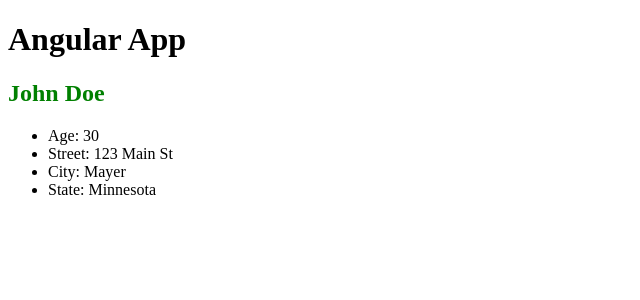
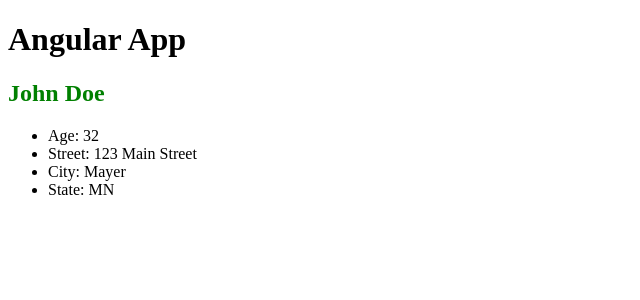
Before and after one commit to Cook1619/Angular-app-practice, an Angular app: page / in a window 1280 px wide. Shown: the top 300 px of the page, without its empty margins (0-640 px from the left). Built offline with nearby package versions, Linux system fonts and the light colour scheme.

Commit message:
Created a interface, mapped object which we can bring in and use whereever we please

```diff
--- a/src/app/components/user/user.component.html
+++ b/src/app/components/user/user.component.html
@@ -1,8 +1,8 @@
-<h2>{{ firstName }} {{lastName}}</h2>
+<h2>{{ user.firstName }} {{user.lastName}}</h2>
 
 <ul>
-  <li>Age: {{ age }}</li>
-  <li>Street: {{ address.street }}</li>
-  <li>City: {{ address.city }}</li>
-  <li>State: {{ address.state }}</li>
+  <li>Age: {{ user.age }}</li>
+  <li>Street: {{ user.address.street }}</li>
+  <li>City: {{ user.address.city }}</li>
+  <li>State: {{ user.address.state }}</li>
 </ul>
--- a/src/app/components/user/user.component.ts
+++ b/src/app/components/user/user.component.ts
@@ -1,5 +1,5 @@
 import { Component } from '@angular/core';
-import { userInfo } from 'os';
+import { User } from '../../models/User';
 
 @Component({
   selector: 'app-user',
@@ -8,52 +8,18 @@
 })
 
 export class UserComponent {
-  firstName: string;
-  lastName: string;
-  age: number;
-  address;
+  user: User;
 
-  foo: any;
-  hasKids: boolean;
-  // this makes the numberArray variable expect an array of numbers nothing else
-  numberArray: number[];
-  // same concept but with strings
-  stringArray: string[];
-  // can hold any values
-  mixedArray: any[];
-  // defining each index in the array, after the defined amounts you can have whatever data you want without throwing errors
-  myTuple: [string, number, boolean];
-
-  u: undefined;
-  n: null;
-
-  // runs automatically when object is instanciated
   constructor() {
-    this.firstName = 'John';
-    this.lastName = 'Doe';
-    this.age =  30;
-    this.address = {
-      street: '123 Main St',
-      city: 'Mayer',
-      state: 'Minnesota'
+    this.user = {
+      firstName: 'John',
+      lastName: 'Doe',
+      age: 32,
+      address: {
+        street: '123 Main Street',
+        city: 'Mayer',
+        state: 'MN'
+      }
     };
-    this.numberArray = [1, 2, 3];
-    this.myTuple = ['hello', 4, true];
-    this.u = undefined;
-    this.n = null;
-
-    console.log(this.addNumbers(2, 3));
-  }
-
-  // sayHello() {
-  //   console.log(`Hello ${this.firstName}`);
-  // }
-
-  // hasBirthday() {
-  //   this.age += 1;
-  // }
-
-  addNumbers(num1: number, num2: number): number{
-    return num1 + num2;
   }
 }
--- /dev/null
+++ b/src/app/models/User.ts
@@ -0,0 +1,10 @@
+export interface User {
+  firstName: string;
+  lastName: string;
+  age: number;
+  address: {
+    street: string;
+    city: string;
+    state: string;
+  };
+}
```
